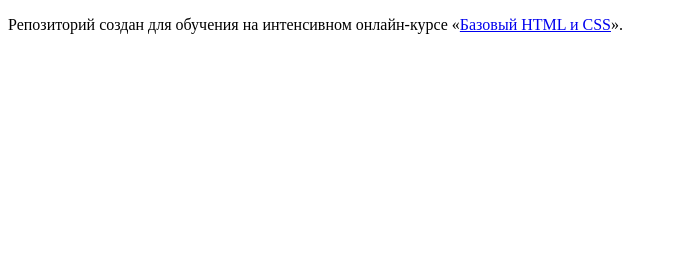
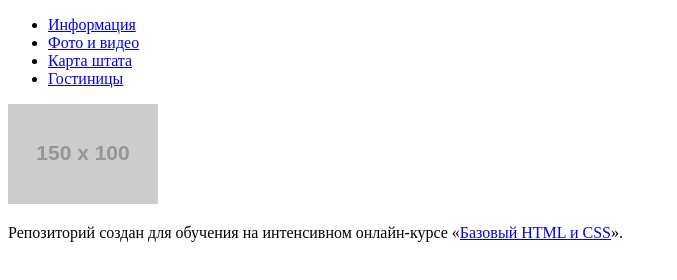
Before and after one commit to olga-ef/302633-sedona, a plain HTML site: page index.html in a window 1280 px wide. Shown: the whole page, without its empty margins (0-677 px from the left). Drawn offline with Linux system fonts and the light colour scheme; placeholder pictures from the web are drawn by us.

Commit message:
Шапка

```diff
--- a/index.html
+++ b/index.html
@@ -5,6 +5,33 @@
     <title>HTML Academy: Седона</title>
   </head>
   <body>
+    <header class="main-header">
+      <div class="container">
+        <nav class="main-menu">
+          <ul>
+            <li>
+              <a href="#">Информация</a>
+            </li>
+            <li>
+              <a href="#">Фото и видео</a>
+            </li>
+            <li>
+              <a href="#">Карта штата</a>
+            </li>
+            <li>
+              <a href="#">Гостиницы</a>
+            </li>
+          </ul>
+        </nav>
+        <div class="logo">
+          <img src="http://placehold.it/150x100">
+        </div>
+      </div>
+    </header>
+
+
+
+
 
     <p>Репозиторий создан для обучения на интенсивном онлайн‑курсе «<a href="https://htmlacademy.ru/intensive/htmlcss">Базовый HTML и CSS</a>».</p>
 
```
